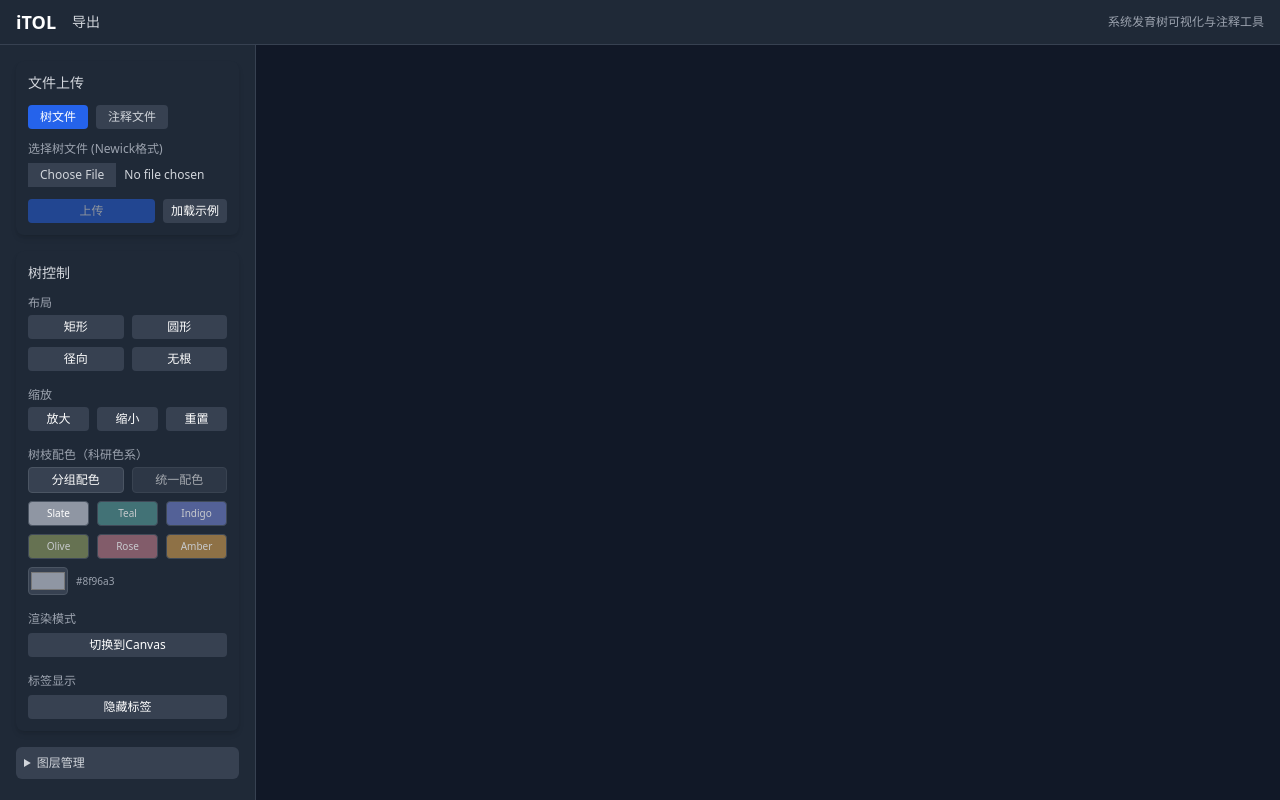
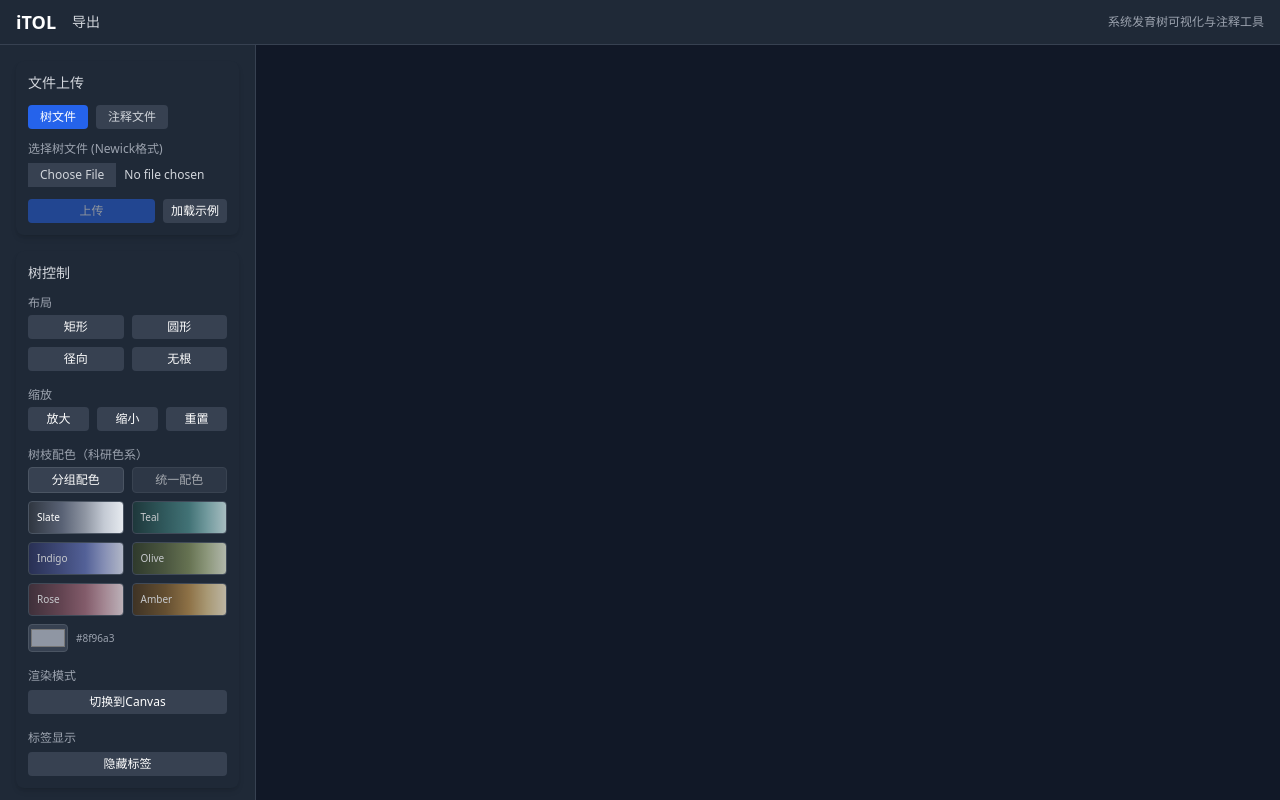
Before and after one commit to XiaoshengSu/asitol, a SvelteKit app in the folder frontend/: page /editor in a window 1280 px wide. Built offline with nearby package versions, Linux system fonts and the light colour scheme.

Commit message:
fix(frontend): update title in app.html and enhance color schemes in TreeControls and renderer for improved visualization

```diff
--- a/frontend/src/app.html
+++ b/frontend/src/app.html
@@ -4,7 +4,7 @@
     <meta charset="UTF-8" />
     <link rel="icon" type="image/svg+xml" href="/vite.svg" />
     <meta name="viewport" content="width=device-width, initial-scale=1.0" />
-    <title>iTOL - Interactive Tree Of Life</title>
+    <title>As ITOL - Interactive Tree Of Life</title>
     %sveltekit.head%
   </head>
   <body>
--- a/frontend/src/components/tree/TreeControls.svelte
+++ b/frontend/src/components/tree/TreeControls.svelte
@@ -15,13 +15,13 @@
   let branchColor = '#8f96a3';
   let branchColorMode: 'single' | 'clade' = 'clade';
 
-  const scientificPalettes = [
-    { name: 'Slate', color: '#8f96a3' },
-    { name: 'Teal', color: '#4E8B8B' },
-    { name: 'Indigo', color: '#6574B8' },
-    { name: 'Olive', color: '#7E8B5B' },
-    { name: 'Rose', color: '#A46D7C' },
-    { name: 'Amber', color: '#B38A4C' }
+  const scientificSchemes = [
+    { name: 'Slate', base: '#8f96a3', gradient: 'linear-gradient(90deg, #2f3640 0%, #596275 35%, #8f96a3 60%, #c4cad4 80%, #e6eaef 100%)' },
+    { name: 'Teal', base: '#4E8B8B', gradient: 'linear-gradient(90deg, #1e3d3d 0%, #376b6b 35%, #4E8B8B 60%, #8fc1c1 80%, #d4eeee 100%)' },
+    { name: 'Indigo', base: '#6574B8', gradient: 'linear-gradient(90deg, #2c335e 0%, #4b5690 35%, #6574B8 60%, #a8b1df 80%, #e2e6f7 100%)' },
+    { name: 'Olive', base: '#7E8B5B', gradient: 'linear-gradient(90deg, #354029 0%, #5a6643 35%, #7E8B5B 60%, #b2bd93 80%, #e2e7d2 100%)' },
+    { name: 'Rose', base: '#A46D7C', gradient: 'linear-gradient(90deg, #4a333c 0%, #7b4e5b 35%, #A46D7C 60%, #d0a6b1 80%, #f0dee3 100%)' },
+    { name: 'Amber', base: '#B38A4C', gradient: 'linear-gradient(90deg, #4a3720 0%, #7c5c2f 35%, #B38A4C 60%, #d7bf8a 80%, #f1e4c7 100%)' }
   ];
 
   // 订阅UI状态变化
@@ -160,15 +160,15 @@
         统一配色
       </button>
     </div>
-    <div class="grid grid-cols-3 gap-2 mb-2">
-      {#each scientificPalettes as palette}
+    <div class="grid grid-cols-2 gap-2 mb-2">
+      {#each scientificSchemes as scheme}
         <button
-          class="text-[10px] text-white py-1 px-2 rounded border border-gray-600 hover:border-gray-400"
-          style="background-color: {palette.color}; opacity: {branchColor === palette.color ? 1 : 0.75}"
-          on:click={() => setBranchColor(palette.color)}
-          title={palette.name}
+          class="text-[10px] text-white py-2 px-2 rounded border border-gray-600 hover:border-gray-400 text-left"
+          style="background: {scheme.gradient}; opacity: {branchColor === scheme.base ? 1 : 0.75}"
+          on:click={() => setBranchColor(scheme.base)}
+          title={scheme.name}
         >
-          {palette.name}
+          {scheme.name}
         </button>
       {/each}
     </div>
--- a/frontend/src/utils/renderer.ts
+++ b/frontend/src/utils/renderer.ts
@@ -16,18 +16,30 @@ const DEFAULT_CLADE_PALETTE = [
   '#9B7FAE'
 ];
 
+const clamp = (value: number, min: number, max: number): number => Math.min(max, Math.max(min, value));
+
 const countLeaves = (node: TreeNode): number => {
   if (!node.children || node.children.length === 0) return 1;
   return node.children.reduce((sum, child) => sum + countLeaves(child), 0);
 };
 
-const getCladePalette = (count: number): string[] => {
-  if (count <= DEFAULT_CLADE_PALETTE.length) {
+const getCladePalette = (count: number, baseColor: string): string[] => {
+  const base = d3.hsl(baseColor);
+  if (Number.isNaN(base.h) || Number.isNaN(base.s) || Number.isNaN(base.l)) {
     return DEFAULT_CLADE_PALETTE.slice(0, count);
+  }
+  const hue = base.h;
+  const saturation = clamp(base.s === 0 ? 0.55 : base.s, 0.35, 0.85);
+  const minLight = 0.32;
+  const maxLight = 0.78;
+  if (count <= 1) {
+    return [d3.hsl(hue, saturation, clamp(base.l, minLight, maxLight)).formatHex()];
   }
   const colors: string[] = [];
   for (let i = 0; i < count; i += 1) {
-    colors.push(d3.interpolateRainbow(i / Math.max(1, count)));
+    const t = i / Math.max(1, count - 1);
+    const lightness = minLight + (maxLight - minLight) * t;
+    colors.push(d3.hsl(hue, saturation, lightness).formatHex());
   }
   return colors;
 };
@@ -39,7 +51,7 @@ const assignCladeColor = (node: TreeNode, color: string, map: Map<string, string
   }
 };
 
-const buildCladeColorMap = (tree: Tree): Map<string, string> => {
+const buildCladeColorMap = (tree: Tree, baseColor: string): Map<string, string> => {
   const map = new Map<string, string>();
   const children = tree.root.children || [];
   if (children.length === 0) return map;
@@ -47,7 +59,7 @@ const buildCladeColorMap = (tree: Tree): Map<string, string> => {
   const ordered = children
     .slice()
     .sort((a, b) => countLeaves(b) - countLeaves(a));
-  const palette = getCladePalette(ordered.length);
+  const palette = getCladePalette(ordered.length, baseColor);
 
   ordered.forEach((child, index) => {
     assignCladeColor(child, palette[index], map);
@@ -96,7 +108,7 @@ class SVGRenderer {
     const nodeCount = Object.keys(layoutResult.nodes).length;
     const isLargeTree = nodeCount > 500;
     const useCladeColors = config.branchColorMode !== 'single' && (tree.root.children?.length || 0) > 1;
-    const cladeColorMap = useCladeColors ? buildCladeColorMap(tree) : null;
+    const cladeColorMap = useCladeColors ? buildCladeColorMap(tree, config.branchColor || '#8f96a3') : null;
 
     // 根据树的大小调整节点大小和线宽
     const nodeSize = isLargeTree ? Math.max(1, (config.nodeSize || 4) * 0.6) : (config.nodeSize || 4);
@@ -111,6 +123,20 @@ class SVGRenderer {
     const circularLeafIds = layoutResult.type === 'circular'
       ? new Set(Object.keys(layoutResult.nodes).filter(id => this.isLeafNode(tree.root, id)))
       : new Set<string>();
+
+    const labelDirection = new Map<string, { angle: number; ux: number; uy: number }>();
+    if (layoutResult.type === 'circular') {
+      const parentById = new Map<string, string>();
+      layoutResult.links.forEach(link => parentById.set(link.target, link.source));
+      Object.entries(layoutResult.nodes).forEach(([id, pos]) => {
+        const parentId = parentById.get(id);
+        const parentPos = parentId ? layoutResult.nodes[parentId] : null;
+        const dx = parentPos ? pos.x - parentPos.x : pos.x - centerX;
+        const dy = parentPos ? pos.y - parentPos.y : pos.y - centerY;
+        const len = Math.hypot(dx, dy) || 1;
+        labelDirection.set(id, { angle: Math.atan2(dy, dx), ux: dx / len, uy: dy / len });
+      });
+    }
 
     // 绘制连接线
     this.g.selectAll('.link')
@@ -164,21 +190,6 @@ class SVGRenderer {
       ? allNodes.filter(([id]) => this.isLeafNode(tree.root, id))
       : [];
 
-    const labelDirection = new Map<string, { angle: number; ux: number; uy: number }>();
-    if (layoutResult.type === 'circular') {
-      const parentById = new Map<string, string>();
-      layoutResult.links.forEach(link => parentById.set(link.target, link.source));
-      allNodes.forEach(([id, pos]) => {
-        const parentId = parentById.get(id);
-        const parentPos = parentId ? layoutResult.nodes[parentId] : null;
-        const dx = parentPos ? pos.x - parentPos.x : pos.x - centerX;
-        const dy = parentPos ? pos.y - parentPos.y : pos.y - centerY;
-        const len = Math.hypot(dx, dy) || 1;
-        const angle = Math.atan2(dy, dx);
-        labelDirection.set(id, { angle, ux: dx / len, uy: dy / len });
-      });
-    }
-
     const nodeData = layoutResult.type === 'circular' && circularLeafNodes.length > 300
       ? allNodes.filter(([id]) => !this.isLeafNode(tree.root, id))
       : allNodes;
@@ -215,17 +226,7 @@ class SVGRenderer {
         .attr('font-size', layoutResult.type === 'circular'
           ? this.getCircularLabelFontSize(labelData.length, isLargeTree)
           : (isLargeTree ? '10px' : '12px'))
-        .attr('text-anchor', d => {
-          if (layoutResult.type === 'circular') {
-            const x = d[1].x;
-            const y = d[1].y;
-            const dir = labelDirection.get(d[0]);
-            const angle = dir ? dir.angle : Math.atan2(y - centerY, x - centerX);
-            const isLeft = angle > Math.PI / 2 || angle < -Math.PI / 2;
-            return isLeft ? 'end' : 'start';
-          }
-          return 'start';
-        })
+        .attr('text-anchor', () => 'start')
         .attr('x', d => {
           if (layoutResult.type === 'circular') {
             const x = d[1].x;
@@ -259,8 +260,7 @@ class SVGRenderer {
             const uy = dir ? dir.uy : Math.sin(angle);
             const labelX = x + offset * ux;
             const labelY = y + offset * uy;
-            const isLeft = angle > Math.PI / 2 || angle < -Math.PI / 2;
-            const rotation = (angle + (isLeft ? Math.PI : 0)) * (180 / Math.PI);
+            const rotation = angle * (180 / Math.PI);
             return `rotate(${rotation}, ${labelX}, ${labelY})`;
           }
           return '';
@@ -339,8 +339,7 @@ class SVGRenderer {
         const dx = parentPos ? pos.x - parentPos.x : pos.x - centerX;
         const dy = parentPos ? pos.y - parentPos.y : pos.y - centerY;
         const len = Math.hypot(dx, dy) || 1;
-        const angle = Math.atan2(dy, dx);
-        labelDirection.set(id, { angle, ux: dx / len, uy: dy / len });
+        labelDirection.set(id, { angle: Math.atan2(dy, dx), ux: dx / len, uy: dy / len });
       });
     }
 
@@ -356,14 +355,7 @@ class SVGRenderer {
         .attr('fill', '#fff')
         .attr('dominant-baseline', 'middle')
         .attr('font-size', this.getCircularLabelFontSize(leafNodes.length, true))
-        .attr('text-anchor', d => {
-          const x = d[1].x;
-          const y = d[1].y;
-          const dir = labelDirection.get(d[0]);
-          const angle = dir ? dir.angle : Math.atan2(y - centerY, x - centerX);
-          const isLeft = angle > Math.PI / 2 || angle < -Math.PI / 2;
-          return isLeft ? 'end' : 'start';
-        })
+        .attr('text-anchor', () => 'start')
         .attr('x', d => {
           const x = d[1].x;
           const y = d[1].y;
@@ -390,8 +382,7 @@ class SVGRenderer {
           const uy = dir ? dir.uy : Math.sin(angle);
           const labelX = x + offset * ux;
           const labelY = y + offset * uy;
-          const isLeft = angle > Math.PI / 2 || angle < -Math.PI / 2;
-          const rotation = (angle + (isLeft ? Math.PI : 0)) * (180 / Math.PI);
+          const rotation = angle * (180 / Math.PI);
           return `rotate(${rotation}, ${labelX}, ${labelY})`;
         })
         .text(d => {
@@ -411,14 +402,25 @@ class SVGRenderer {
     if (nodes.length <= 240) return nodes;
 
     const radius = nodes.reduce((sum, [, pos]) => sum + Math.hypot(pos.x - centerX, pos.y - centerY), 0) / nodes.length;
-    const minLabelArc = isLargeTree ? 14 : 20;
-    const targetCount = Math.max(120, Math.floor((2 * Math.PI * Math.max(1, radius)) / minLabelArc));
-    const step = Math.max(1, Math.ceil(nodes.length / targetCount));
+    const minLabelArc = isLargeTree ? 5 : 8; // 更高密度
+    const minAngleGap = minLabelArc / Math.max(1, radius);
 
-    return nodes
+    const sorted = nodes
       .slice()
-      .sort((a, b) => Math.atan2(a[1].y - centerY, a[1].x - centerX) - Math.atan2(b[1].y - centerY, b[1].x - centerX))
-      .filter((_, index) => index % step === 0);
+      .sort((a, b) => Math.atan2(a[1].y - centerY, a[1].x - centerX) - Math.atan2(b[1].y - centerY, b[1].x - centerX));
+
+    const result: Array<[string, { x: number; y: number }]> = [];
+    let lastAngle = -Infinity;
+
+    for (const node of sorted) {
+      const angle = Math.atan2(node[1].y - centerY, node[1].x - centerX);
+      if (angle - lastAngle >= minAngleGap) {
+        result.push(node);
+        lastAngle = angle;
+      }
+    }
+
+    return result;
   }
 
   private getCircularLabelFontSize(labelCount: number, isLargeTree: boolean): string {
@@ -496,7 +498,7 @@ class CanvasRenderer {
 
     // 绘制连接线
     const useCladeColors = config.branchColorMode !== 'single' && (tree.root.children?.length || 0) > 1;
-    const cladeColorMap = useCladeColors ? buildCladeColorMap(tree) : null;
+    const cladeColorMap = useCladeColors ? buildCladeColorMap(tree, config.branchColor || '#8f96a3') : null;
     this.ctx.lineWidth = branchWidth;
     layoutResult.links.forEach(link => {
       const source = layoutResult.nodes[link.source];
@@ -563,8 +565,7 @@ class CanvasRenderer {
           const dx = parentPos ? nodePos.x - parentPos.x : nodePos.x - this.canvas.width / 2;
           const dy = parentPos ? nodePos.y - parentPos.y : nodePos.y - this.canvas.height / 2;
           const len = Math.hypot(dx, dy) || 1;
-          const angle = Math.atan2(dy, dx);
-          labelDirection.set(nodeId, { angle, ux: dx / len, uy: dy / len });
+          labelDirection.set(nodeId, { angle: Math.atan2(dy, dx), ux: dx / len, uy: dy / len });
         });
       }
 
@@ -630,14 +631,13 @@ class CanvasRenderer {
     const labelOffset = 15; // 标签偏移距离
     const labelX = pos.x + labelOffset * ux;
     const labelY = pos.y + labelOffset * uy;
-    const isLeft = angle > Math.PI / 2 || angle < -Math.PI / 2;
-    const rotation = angle + (isLeft ? Math.PI : 0);
+    const rotation = angle;
 
     // 保存当前状态
     this.ctx.save();
     this.ctx.translate(labelX, labelY);
     this.ctx.rotate(rotation);
-    this.ctx.textAlign = isLeft ? 'end' : 'start';
+    this.ctx.textAlign = 'left';
     this.ctx.textBaseline = 'middle';
     this.ctx.fillText(text, 0, 0);
     this.ctx.restore();
```
